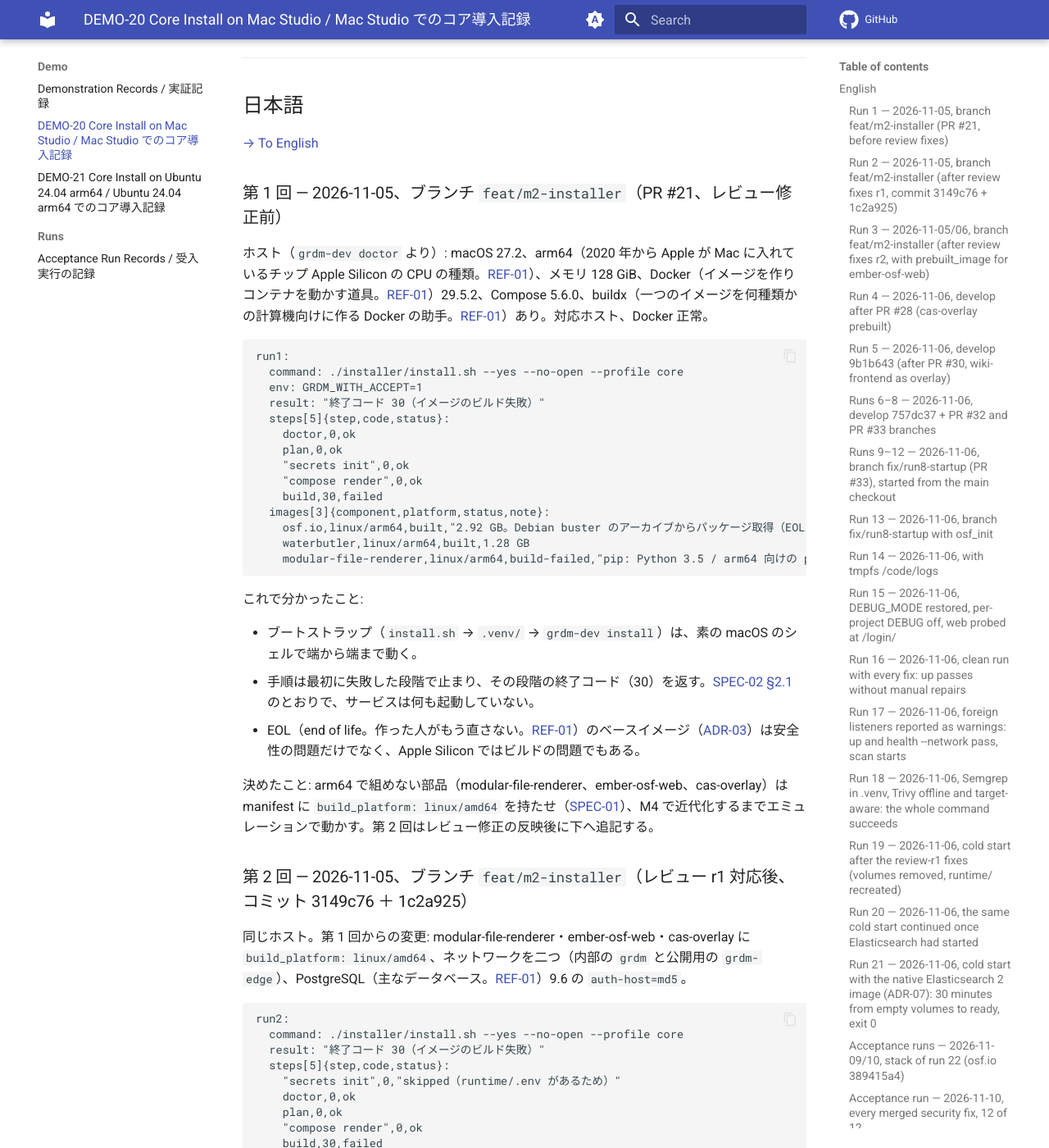
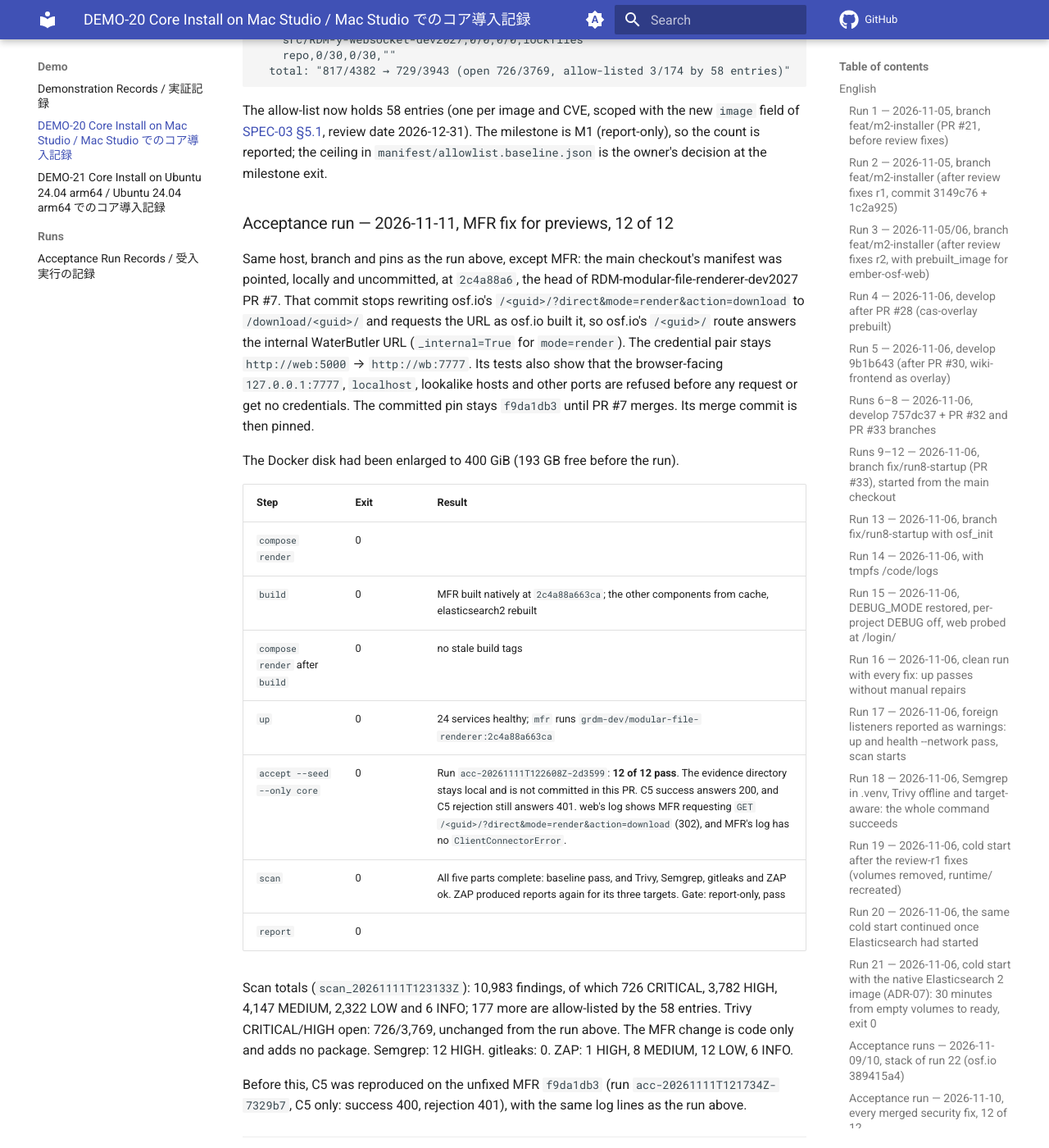
Before and after one commit to RCOSDP/RDM-developer-guide, an MkDocs documentation site: the page built from docs/demo/20_core_install_mac_studio.md, in a window 1280 px wide and 1400 px high, scrolled down 17988 px. Shown: the whole window at 82% size. Built offline with MkDocs 1.6.1 and Material for MkDocs 9.7.7, drawn with Linux system fonts in a browser that asks for light colours; a script that is not in the unit is left out; comment, search, counter and statistics services are not loaded; some of the changed text lies outside the part shown.

Commit message:
test(installer): MFR の資格情報の組を内部の OSF→WaterButler に固定し、C5 の修正を実機で 12 件中 12 件と記録する
受入 C5（プレビュー）の失敗の原因は MFR f9da1db3 が COS から取り込んだ
`/<guid>/` → `/download/<guid>/` の書き換えで、osf.io の後者の経路は
ブラウザ向けの WaterButler の URL（127.0.0.1:7777）を返す。修正は
RDM-modular-file-renderer-dev2027 PR #7（先頭 2c4a88a6）で、書き換えを
やめて osf.io の `/<guid>/` を要求し、内部の http://wb:7777 を受け取る。
資格情報の組は変えない。

インストーラーの設定は変えていない。代わりに、外向きの WaterButler を
資格情報の送り先に加えるという誤った直し方を防ぐ試験を足した。mfr.env の
送り元と送り先がそれぞれ http://web:5000 と http://wb:7777 に等しく、
許可ドメインが 4 つの origin だけであることを確かめる。既存の試験は
部分一致だったため、送り先を足しても通ってしまっていた。

実機（Mac Studio、Docker のディスク 400 GiB）で、manifest を手元だけ
2c4a88a6 に向けて render・build・render・up・accept・scan・report を
すべて終了 0 で通した。accept は acc-20261111T122608Z-2d3599 で 12 件中
12 件合格。scan は Trivy・Semgrep・gitleaks・ZAP すべて ok で、門は報告のみで
合格した。コミットする固定版は PR #7 のマージまで f9da1db3 のままにし、
manifest の note に未マージであることを書いた。DEMO-20 0.16 に記録した。

確認: system python3 で installer 647 件と tools 93 件の単体試験、docs_check、
manifest_check、追跡ファイルへの Semgrep（p/default）が終了 0。

Co-Authored-By: Claude Opus 5.5 <noreply@anthropic.com>
Claude-Session: https://claude.ai/code/session_01BW1YQk71jLXY2FaSzMnnYJ

```diff
--- a/docs/demo/20_core_install_mac_studio.md
+++ b/docs/demo/20_core_install_mac_studio.md
@@ -5,7 +5,8 @@
 
 **Jump:** [English](#english) · [日本語](#japanese)
 
-- Version / 版: 0.15 — 2026-11-11. **Learned:** a service's own tests with a stubbed OSF cannot prove a hop that the real osf.io answers differently: the Python 3.13 MFR asks `/download/<guid>/`, whose redirect names the browser's WaterButler URL instead of the internal one, so only the full acceptance run on the real stack found that previews break; and a shared Docker disk that fills up turns build and scan steps into misleading errors ("not signed", ZAP rc 3). ／ OSF をスタブにしたサービス自身の試験では、本物の osf.io が違う答えを返す経路は証明できない。Python 3.13 の MFR は `/download/<guid>/` を要求し、そのリダイレクトは内部でなくブラウザ向けの WaterButler の URL を指すため、プレビューが壊れることは実スタックでの受入の全件実行で初めて分かった。また共有の Docker のディスクが満杯になると、ビルドや検査の手順は紛らわしいエラー（「not signed」、ZAP の rc 3）になる。
+- Version / 版: 0.16 — 2026-11-11. **Learned:** the narrowest fix for a broken hop is to stop changing the URL the other service built, not to teach the client a second origin: once MFR requests osf.io's `/<guid>/` URL unchanged again, osf.io answers the internal WaterButler URL itself, so previews pass with the credential pair unchanged. ／ 壊れた転送の最も狭い直し方は、相手のサービスが組み立てた URL を変えるのをやめることで、利用側に別の origin を教えることではない。MFR が osf.io の `/<guid>/` の URL を再び変えずに要求すると、osf.io 自身が内部向けの WaterButler の URL を返すので、資格情報の組を変えずにプレビューが通る。
+  0.15 — 2026-11-11. **Learned:** a service's own tests with a stubbed OSF cannot prove a hop that the real osf.io answers differently: the Python 3.13 MFR asks `/download/<guid>/`, whose redirect names the browser's WaterButler URL instead of the internal one, so only the full acceptance run on the real stack found that previews break; and a shared Docker disk that fills up turns build and scan steps into misleading errors ("not signed", ZAP rc 3). ／ OSF をスタブにしたサービス自身の試験では、本物の osf.io が違う答えを返す経路は証明できない。Python 3.13 の MFR は `/download/<guid>/` を要求し、そのリダイレクトは内部でなくブラウザ向けの WaterButler の URL を指すため、プレビューが壊れることは実スタックでの受入の全件実行で初めて分かった。また共有の Docker のディスクが満杯になると、ビルドや検査の手順は紛らわしいエラー（「not signed」、ZAP の rc 3）になる。
   0.14 — 2026-11-10. **Learned:** "only its institution's users" is proven only when a user of another institution exists and is absent, so the cited run now seeds one and is a fresh 12-of-12 run (PR #40 review r1 R1-01). ／ 「自機関の利用者だけ」は、別機関の利用者が存在してかつ表示されないときに初めて示せる。そのため引用する実行を、それを種データに含む新しい 12 件中 12 件の実行に替えた（PR #40 レビュー r1 R1-01）。
   0.13 — 2026-11-10. **Learned:** a security fix is proven only by a rejection case that runs against the image containing it, so the full acceptance run is repeated after every pin change. ／ セキュリティ修正は、その修正を含むイメージに対して拒否ケースを実行して初めて証明される。固定版を変えるたびに受入を全件やり直す。
   0.12 — 2026-11-10. **Learned:** a stack that starts and passes health can still have a broken trust link: osf.io kept its upstream default HMAC key while WaterButler signed with a generated one, and only a real upload exposed it. ／ 起動してヘルス検査に通る環境でも、信頼の連携が壊れていることがある。osf.io は上流の既定の HMAC 鍵のまま、WaterButler は生成した鍵で署名しており、実際のアップロードで初めて露見した。
@@ -532,6 +533,26 @@ trivy_critical_high:
 
 The allow-list now holds 58 entries (one per image and CVE, scoped with the new `image` field of [SPEC-03 §5.1](../spec/03_security_gate.md#english), review date 2026-12-31). The milestone is M1 (report-only), so the count is reported; the ceiling in `manifest/allowlist.baseline.json` is the owner's decision at the milestone exit.
 
+### Acceptance run — 2026-11-11, MFR fix for previews, 12 of 12
+
+Same host, branch and pins as the run above, except MFR: the main checkout's manifest was pointed, locally and uncommitted, at `2c4a88a6`, the head of RDM-modular-file-renderer-dev2027 PR #7. That commit stops rewriting osf.io's `/<guid>/?direct&mode=render&action=download` to `/download/<guid>/` and requests the URL as osf.io built it, so osf.io's `/<guid>/` route answers the internal WaterButler URL (`_internal=True` for `mode=render`). The credential pair stays `http://web:5000` → `http://wb:7777`. Its tests also show that the browser-facing `127.0.0.1:7777`, `localhost`, lookalike hosts and other ports are refused before any request or get no credentials. The committed pin stays `f9da1db3` until PR #7 merges. Its merge commit is then pinned.
+
+The Docker disk had been enlarged to 400 GiB (193 GB free before the run).
+
+| Step | Exit | Result |
+|---|---|---|
+| `compose render` | 0 | |
+| `build` | 0 | MFR built natively at `2c4a88a663ca`; the other components from cache, elasticsearch2 rebuilt |
+| `compose render` after `build` | 0 | no stale build tags |
+| `up` | 0 | 24 services healthy; `mfr` runs `grdm-dev/modular-file-renderer:2c4a88a663ca` |
+| `accept --seed --only core` | 0 | Run `acc-20261111T122608Z-2d3599`: **12 of 12 pass**. The evidence directory stays local and is not committed in this PR. C5 success answers 200, and C5 rejection still answers 401. web's log shows MFR requesting `GET /<guid>/?direct&mode=render&action=download` (302), and MFR's log has no `ClientConnectorError`. |
+| `scan` | 0 | All five parts complete: baseline pass, and Trivy, Semgrep, gitleaks and ZAP ok. ZAP produced reports again for its three targets. Gate: report-only, pass |
+| `report` | 0 | |
+
+Scan totals (`scan_20261111T123133Z`): 10,983 findings, of which 726 CRITICAL, 3,782 HIGH, 4,147 MEDIUM, 2,322 LOW and 6 INFO; 177 more are allow-listed by the 58 entries. Trivy CRITICAL/HIGH open: 726/3,769, unchanged from the run above. The MFR change is code only and adds no package. Semgrep: 12 HIGH. gitleaks: 0. ZAP: 1 HIGH, 8 MEDIUM, 12 LOW, 6 INFO.
+
+Before this, C5 was reproduced on the unfixed MFR `f9da1db3` (run `acc-20261111T121734Z-7329b7`, C5 only: success 400, rejection 401), with the same log lines as the run above.
+
 ---
 
 <a id="japanese"></a>
@@ -1040,6 +1061,26 @@ trivy_critical_high:
 
 許容リストは 58 項目になった（イメージと CVE ごとに 1 項目。[SPEC-03 §5.1](../spec/03_security_gate.md#japanese) の新しい `image` 欄で範囲を限定し、見直し日は 2026-12-31）。節目は M1（報告のみ）なので件数は報告にとどまる。`manifest/allowlist.baseline.json` の上限は節目の終了時に所有者が決める。
 
+### 受入の実行 — 2026-11-11、プレビューを直した MFR、12 件中 12 件
+
+ホスト・ブランチ・固定版は上の実行と同じだが、MFR だけが違う。本体のチェックアウトの manifest を、手元で未コミットのまま `2c4a88a6` に向けた。これは RDM-modular-file-renderer-dev2027 PR #7 の先頭のコミットで、osf.io の `/<guid>/?direct&mode=render&action=download` を `/download/<guid>/` に書き換えるのをやめ、osf.io が組み立てたとおりの URL を要求する。そのため osf.io の `/<guid>/` の経路が内部向けの WaterButler の URL を返す（`mode=render` では `_internal=True`）。資格情報の組は `http://web:5000` → `http://wb:7777` のまま変わらない。PR #7 の試験は、ブラウザ向けの `127.0.0.1:7777`、`localhost`、似た名前のホスト、別ポートが、要求の前に拒否されるか、資格情報を受け取らないことも示す。コミット済みの固定版は PR #7 のマージまで `f9da1db3` のままにし、マージ後にそのマージコミットを固定する。
+
+Docker のディスクは 400 GiB に拡張済みだった（実行前の空きは 193 GB）。
+
+| 手順 | 終了 | 結果 |
+|---|---|---|
+| `compose render` | 0 | |
+| `build` | 0 | MFR を `2c4a88a663ca` でネイティブに組んだ。他の部品はキャッシュ、elasticsearch2 は組み直し |
+| `build` 後の `compose render` | 0 | 古いビルドのタグなし |
+| `up` | 0 | 24 サービスが正常。`mfr` は `grdm-dev/modular-file-renderer:2c4a88a663ca` で動く |
+| `accept --seed --only core` | 0 | 実行 `acc-20261111T122608Z-2d3599`: **12 件中 12 件合格**。証跡のディレクトリは手元に残し、この PR ではコミットしない。C5 の成功ケースは 200 を返し、拒否ケースは 401 のまま。web のログには MFR からの `GET /<guid>/?direct&mode=render&action=download`（302）が残り、MFR のログに `ClientConnectorError` は無い。 |
+| `scan` | 0 | 5 つの部分すべてが完了した。基本対策は合格、Trivy・Semgrep・gitleaks・ZAP は ok。ZAP は 3 つの対象すべてで再び報告を出した。門は報告のみで合格 |
+| `report` | 0 | |
+
+検査の件数（`scan_20261111T123133Z`）: 10,983 件。内訳は CRITICAL 726、HIGH 3,782、MEDIUM 4,147、LOW 2,322、INFO 6。これとは別に 58 項目の許容リストで 177 件を許容した。Trivy の未許容の CRITICAL/HIGH は 726/3,769 で、上の実行と変わらない。MFR の変更はコードだけで、パッケージは増えていない。Semgrep: HIGH 12。gitleaks: 0。ZAP: HIGH 1、MEDIUM 8、LOW 12、INFO 6。
+
+これに先立ち、直す前の MFR `f9da1db3` で C5 を再現した（実行 `acc-20261111T121734Z-7329b7`、C5 のみ。成功ケース 400、拒否ケース 401）。ログの内容は上の実行と同じだった。
+
 ---
 
 ## Glossary / 用語
```
Also changed, not shown: 2 other files.
